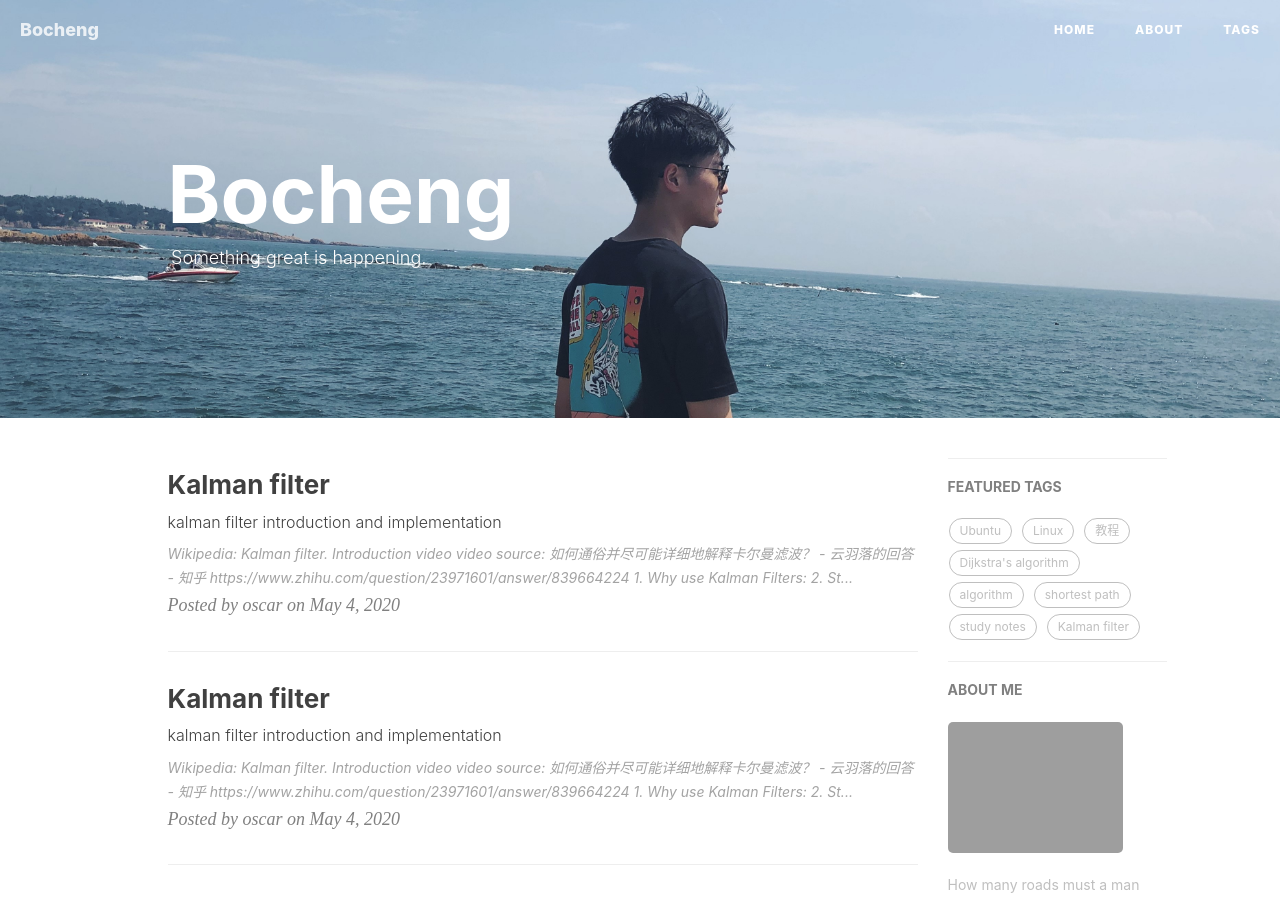
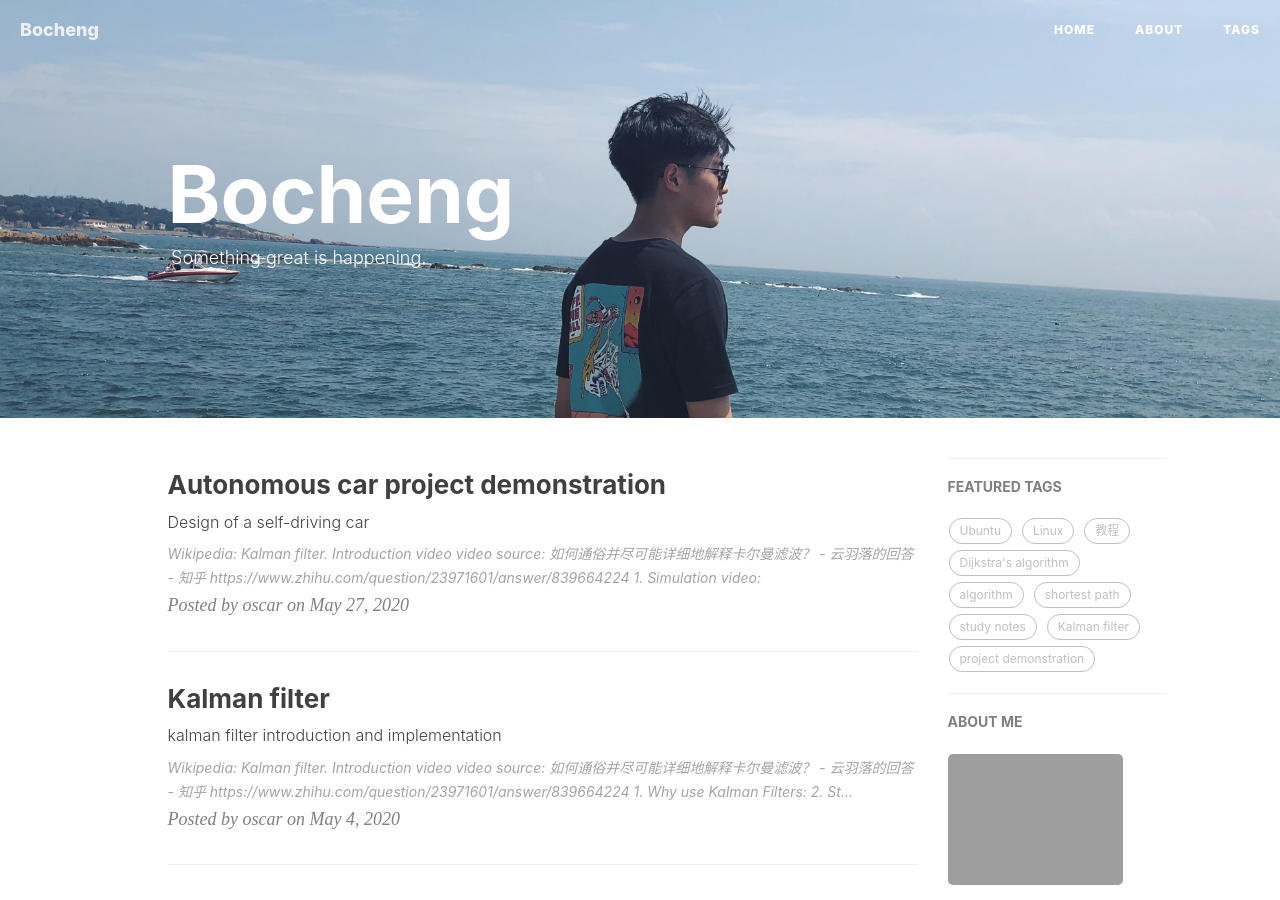
Before and after one commit to Bocheng-J/Bocheng-J.github.io, a Jekyll site: the page built from index.html, in a window 1280 px wide and 900 px high. Built offline with Jekyll 4.4.1, drawn with Linux system fonts in a browser that asks for light colours; nearby versions of some CDN libraries; the list of posts is cut into pages by our own code; comment, search, counter and statistics services are not loaded; some of the changed lines change nothing that is shown.

Commit message:
new post

```diff
--- a/_posts/2020-05-27-autonomous-project.md
+++ b/_posts/2020-05-27-autonomous-project.md
@@ -1,13 +1,13 @@
 ---
 layout:     post
-title:      Kalman filter
-subtitle:   kalman filter introduction and implementation
-date:       2020-05-04
+title:      Autonomous car project demonstration
+subtitle:   Design of a self-driving car
+date:       2020-05-27
 author:     oscar
 header-img: img/post_0527_bacground.jpg
 catalog: true
 tags:
-    - Kalman filter
+    - project demonstration
     - study notes
 ---
 
@@ -18,100 +18,6 @@ tags:
 > video source:
 > 如何通俗并尽可能详细地解释卡尔曼滤波？ - 云羽落的回答 - 知乎 https://www.zhihu.com/question/23971601/answer/839664224
 
-## 1. Why use Kalman Filters:
+## 1. Simulation video:
 
-<iframe src="//player.bilibili.com/player.html?aid=370545584&bvid=BV1pZ4y1s7XB&cid=187145554&page=1" scrolling="no" width="100%" height="450px" border="0" frameborder="no" framespacing="0" allowfullscreen="true"> </iframe>
-
-
-## 2. State Observers:
-
-<iframe src="//player.bilibili.com/player.html?aid=968070266&bvid=BV11p4y197Ly&cid=187145687&page=1" scrolling="no" width="100%" height="450px" border="0" frameborder="no" framespacing="0" allowfullscreen="true"> </iframe>
-
-
-## 3. Optimal State Estimator:
-<iframe src="//player.bilibili.com/player.html?aid=285592413&bvid=BV1Cf4y1m7wg&cid=187145830&page=1" scrolling="no" width="100%" height="450px" border="0" frameborder="no" framespacing="0" allowfullscreen="true"> </iframe>
-
-
-## 4. Optimal State Estimator Algorithm:
-<iframe src="//player.bilibili.com/player.html?aid=200533156&bvid=BV1ez411z7Qo&cid=187146006&page=1" scrolling="no" width="100%" height="450px" border="0" frameborder="no" framespacing="0" allowfullscreen="true"> </iframe>
-
-
-## 5. Nonlinear State Estimators:
-<iframe src="//player.bilibili.com/player.html?aid=710515346&bvid=BV1sQ4y1N7e6&cid=187146091&page=1" scrolling="no" width="100%" height="450px" border="0" frameborder="no" framespacing="0" allowfullscreen="true"> </iframe>
-
-
-## 6. How to Use a Kalman Filter in Simulink:
-<iframe src="//player.bilibili.com/player.html?aid=455533544&bvid=BV1V541147dX&cid=187146142&page=1" scrolling="no" width="100%" height="450px" border="0" frameborder="no" framespacing="0" allowfullscreen="true"> </iframe>
-
-
-## 7. How to Use an Extended Kalman FIlter in SImulink:
-<iframe src="//player.bilibili.com/player.html?aid=968015764&bvid=BV14p4y197Ue&cid=187146193&page=1" scrolling="no" width="100%" height="450px" border="0" frameborder="no" framespacing="0" allowfullscreen="true"> </iframe>
-
-
-# Steps to set a kalman filter:
-
-## Linear systems:
-## Step 1: Build system model
-Build the process model (equation 13)
-and the observation model (equation 14).
-
-Through these two models, we know how these two models work.
-Plus, we can get process model coefficient **a**, control signal **U_k**, and measurement noise **V_k**.
-
-We will use these coefficients in later steps.
-
-![step1.JPG](https://i.loli.net/2020/05/05/dWJAzFu78eP2rUQ.jpg)
-
-## Step 2: Calculate the predicted state
- ![step2.JPG](https://i.loli.net/2020/05/05/Mmw6rYkpBVUCjRf.jpg)
- By using the state from previous time step (k-1),
- equation (15) calculates **x_k--** the current (time step: k) priori estimate;
- (the hat means estimated value)
-
- equation (16) calculates **p_k--**, the current covariance of this priori estimate.
-
- **But they are just our prediction, we need to use the measured data to refine them to get an optimal result.**  And this is the point of using kalman filter.
-
-## Step 3: Update the predicted state
-![step3.JPG](https://i.loli.net/2020/05/05/1o8e9vEuJRYnpys.jpg)
-First, in (17), we calculate the kalman gain **g_k** by using predicted covariance **p_k--**.
-
-Then in (18), we update the **x_k** by combining predicted data **x_k--** and measured data **z_k**.
-(The essence of this step is to multiply **x_k--** and **z_k**'s probability density function, for more information, please check the fourth video.)
-
-And in (19), we update the covariance **p_k** too.
-
-## Step 4: Loop
-After getting the updated data, we use this set of data, return back to step 2 to calculate the predicted state of next time step. Over and over again.
-
-
-## Result:
-
-First we need the process model and observation model to get necessary coefficients.
-
-Then we do the prediction.
-
-After that, we update the prediction state by combining predicted data and measured data together.
-
-So, as a result, the updated data **x_k** is what we want, it is more accurate than the predicted-only version.
-
-And this system is an Iterative system.
-
-
-## Non-linear: extended kalman filter:
-## Step 1: Build system model
-
-![4.JPG](https://i.loli.net/2020/05/05/gpZMFsqU2HVY649.jpg)
-## Step 2: Calculate the predicted state
-![5.JPG](https://i.loli.net/2020/05/05/IADLqcFiKsSPm6E.jpg)
-F_k is the Jacobian matrix of f(xk,uk).
-Q is used to refine the system's performance. We can use diagonal matrix at the beginning, and correct it in future according to system's performance.
-
-## Step 3: Update the predicted state
-![6.JPG](https://i.loli.net/2020/05/05/XxrocHGyLihF4jW.jpg)
-H_k is the Jacobian matrix of h(xk).
-
-For R,  we can use diagonal matrix too, and then correct it in future according to system's performance.
-
-## Step 4: Loop
-After getting the updated data, we use this set of data, return back to step 2 to calculate the predicted state of next time step. Over and over again.
+<iframe src="//player.bilibili.com/player.html?aid=370853141&bvid=BV1KZ4y1W73F&cid=194873648&page=1" scrolling="no" width="100%" height="450px" border="0" frameborder="no" framespacing="0" allowfullscreen="true"> </iframe>
```
